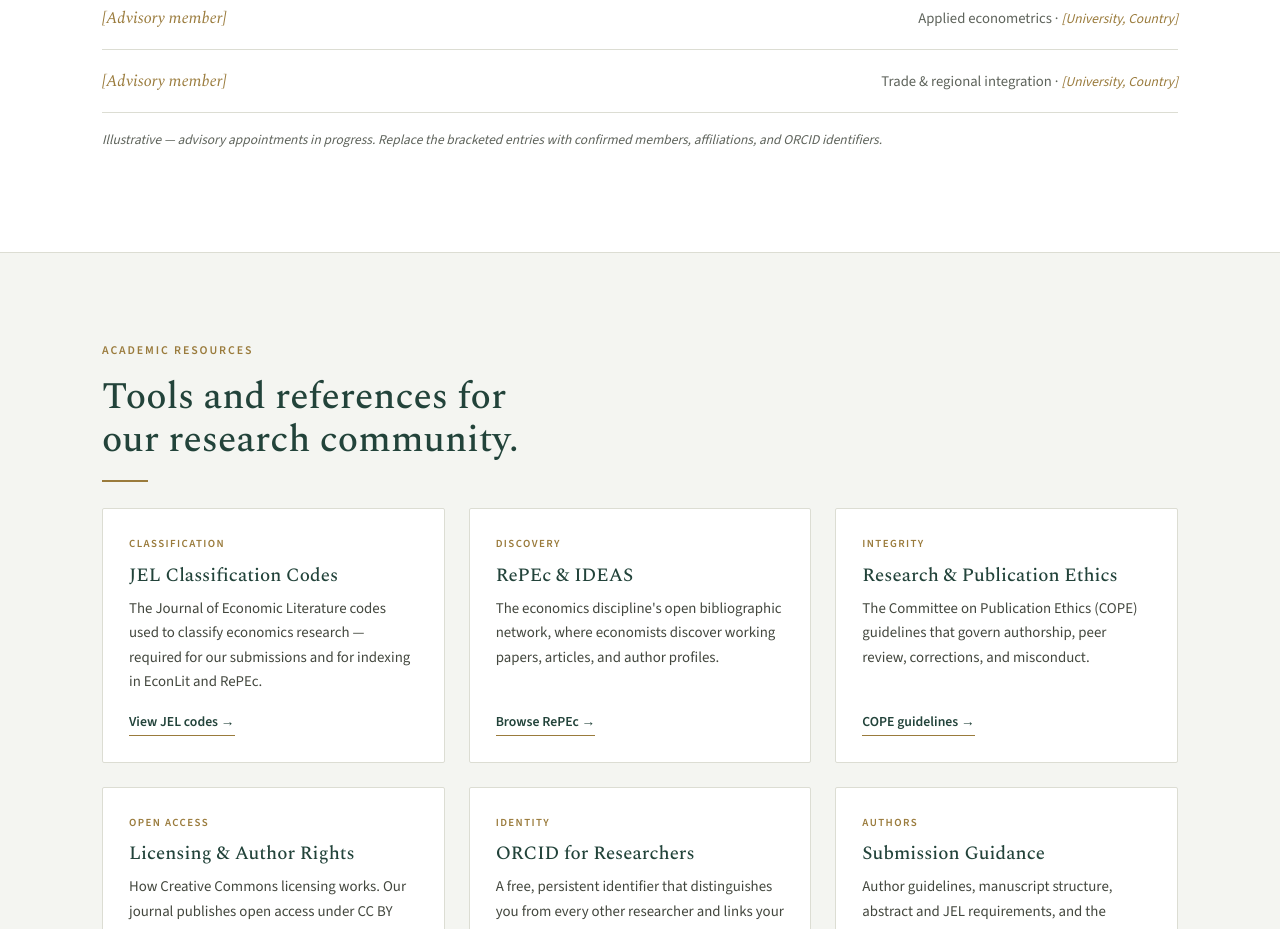
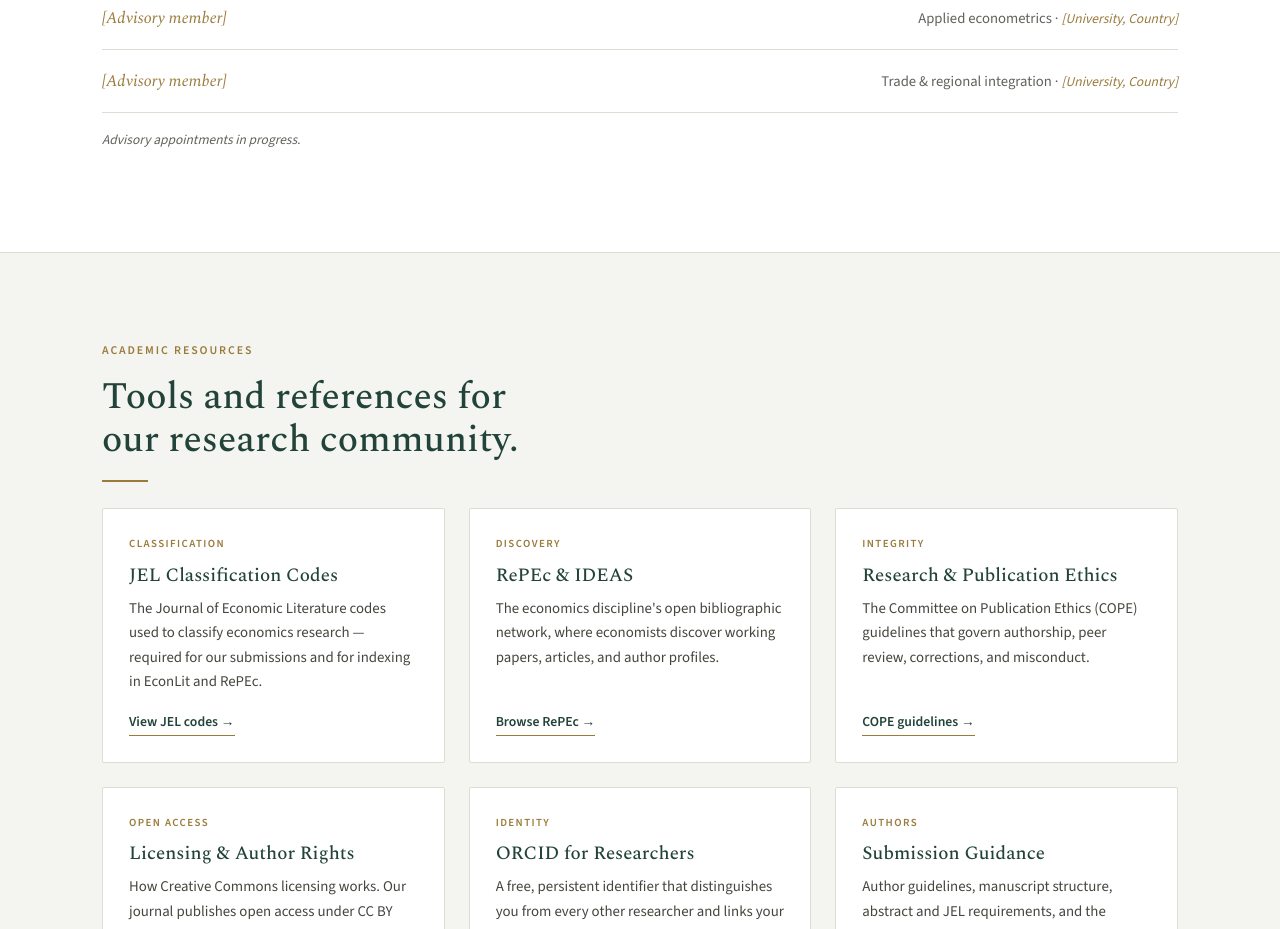
Before and after one commit to ahmadNJU/SERPI, a plain HTML site: page index.html in a window 1280 px wide. Shown: the part 2639-3568 px from the top of the page. Drawn offline with nearby package versions, Linux system fonts and the light colour scheme.

Commit message:
Update index.html

```diff
--- a/index.html
+++ b/index.html
@@ -292,7 +292,7 @@
         <li><span class="mn"><span class="ph">[Advisory member]</span></span><span class="ma">Applied econometrics &middot; <span class="ph">[University, Country]</span></span></li>
         <li><span class="mn"><span class="ph">[Advisory member]</span></span><span class="ma">Trade &amp; regional integration &middot; <span class="ph">[University, Country]</span></span></li>
       </ul>
-      <p class="caption">Illustrative — advisory appointments in progress. Replace the bracketed entries with confirmed members, affiliations, and ORCID identifiers.</p>
+      <p class="caption">Advisory appointments in progress.</p>
     </div>
   </div>
 </section>
```
